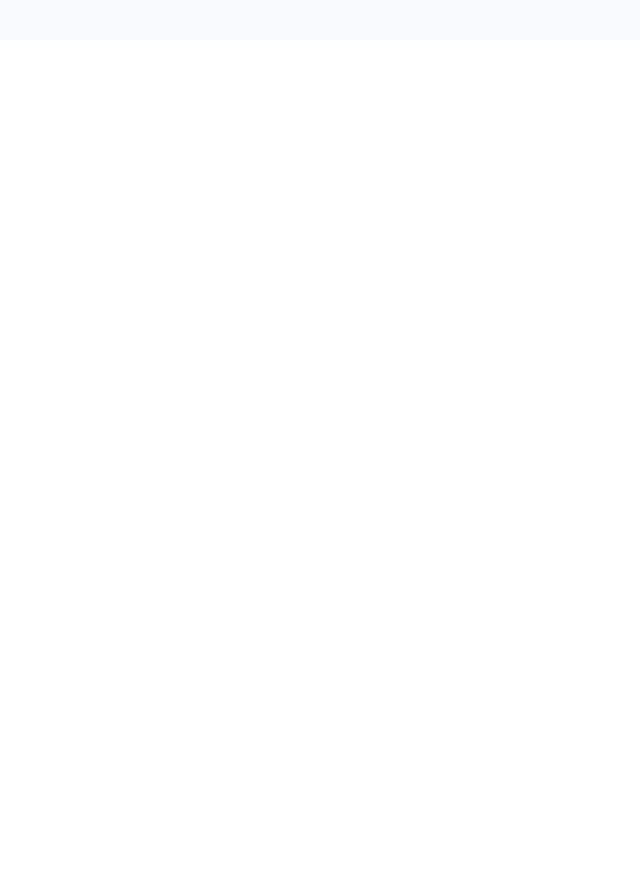
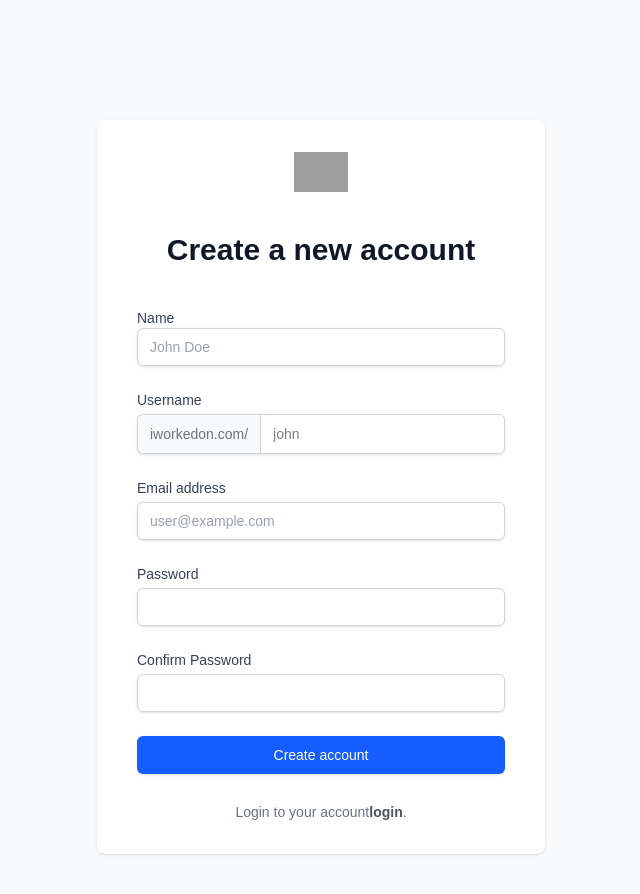
Before and after one commit to Thoeurnbunthen/Digital-card-users, a Next.js app: page / in a window 1280 px wide. Shown: the part 760-1654 px from the top of the page, without its empty margins (319-959 px from the left). Before the commit the page ends 800 px from the top, so only its background shows below. Built offline with nearby package versions, Linux system fonts and the light colour scheme; grey boxes are pictures that could not be loaded.

Commit message:
register

```diff
--- a/src/app/auth/login/page.tsx
+++ b/src/app/auth/login/page.tsx
@@ -101,7 +101,7 @@ export default function Login() {
                 <p className="text-center text-sm text-gray-500 mt-7">
                   Don't have an account yet?
                   <a
-                    href="#!"
+                    href="/register"
                     className="font-semibold text-gray-600 hover:underline focus:text-gray-800 focus:outline-none"
                   >
                     Sign up
--- a/src/app/auth/register/page.tsx
+++ b/src/app/auth/register/page.tsx
@@ -0,0 +1,158 @@
+"us client";
+import React from "react";
+export default function Register() {
+  return (
+    <>
+      <div className="min-h-screen bg-gray-50 flex flex-col justify-center py-12 sm:px-6 lg:px-8">
+        <div className="mt-8 sm:mx-auto sm:w-full sm:max-w-md">
+          <div className="bg-white py-8 px-4 shadow sm:rounded-lg sm:px-10">
+            <div className="sm:mx-auto sm:w-full sm:max-w-md">
+              <img
+                className="mx-auto h-10 w-auto"
+                src="https://www.svgrepo.com/show/301692/login.svg"
+                alt="Workflow"
+              />
+              <h2 className="mt-10 text-center text-3xl leading-9 font-extrabold text-gray-900">
+                Create a new account
+              </h2>
+            </div>
+            <form method="POST" action="#">
+              <div>
+                <label
+                  htmlFor="email"
+                  className="block text-sm font-medium leading-5  text-gray-700 mt-10"
+                >
+                  Name
+                </label>
+                <div className=" relative rounded-md shadow-sm text-black">
+                  <input
+                    id="name"
+                    name="name"
+                    placeholder="John Doe"
+                    type="text"
+                    className="appearance-none block w-full px-3 py-2 border border-gray-300 rounded-md placeholder-gray-400 focus:outline-none focus:shadow-outline-blue focus:border-blue-300 transition duration-150 ease-in-out sm:text-sm sm:leading-5"
+                  />
+                  <div className="hidden absolute inset-y-0 right-0 pr-3 items-center pointer-events-none">
+                    <svg
+                      className="h-5 w-5 text-red-500"
+                      fill="currentColor"
+                      viewBox="0 0 20 20"
+                    >
+                      <path
+                        fillRule="evenodd"
+                        d="M18 10a8 8 0 11-16 0 8 8 0 0116 0zm-7 4a1 1 0 11-2 0 1 1 0 012 0zm-1-9a1 1 0 00-1 1v4a1 1 0 102 0V6a1 1 0 00-1-1z"
+                        clipRule="evenodd"
+                      ></path>
+                    </svg>
+                  </div>
+                </div>
+              </div>
+              <div className="mt-6">
+                <label
+                  htmlFor="username"
+                  className="block text-sm font-medium leading-5 text-gray-700"
+                >
+                  Username
+                </label>
+                <div className="mt-1 flex rounded-md shadow-sm text-black">
+                  <span className="inline-flex h-10 items-center px-3 rounded-l-md border border-r-0 border-gray-300 bg-gray-50 text-gray-500 sm:text-sm">
+                    iworkedon.com/
+                  </span>
+                  <input
+                    id="username"
+                    name="username"
+                    placeholder="john"
+                    type="text"
+                    className="flex-1  border border-gray-300 form-input pl-3 block w-full rounded-none rounded-r-md transition duration-150 ease-in-out sm:text-sm sm:leading-5"
+                  />
+                </div>
+              </div>
+              <div className="mt-6">
+                <label
+                  htmlFor="email"
+                  className="block text-sm font-medium leading-5 text-gray-700"
+                >
+                  Email address
+                </label>
+                <div className="mt-1 relative rounded-md shadow-sm text-black">
+                  <input
+                    id="email"
+                    name="email"
+                    placeholder="user@example.com"
+                    type="email"
+                    className="appearance-none block w-full px-3 py-2 border border-gray-300 rounded-md placeholder-gray-400 focus:outline-none focus:shadow-outline-blue focus:border-blue-300 transition duration-150 ease-in-out sm:text-sm sm:leading-5"
+                  />
+                  <div className="hidden absolute inset-y-0 right-0 pr-3 items-center pointer-events-none">
+                    <svg
+                      className="h-5 w-5 text-red-500"
+                      fill="currentColor"
+                      viewBox="0 0 20 20"
+                    >
+                      <path
+                        fillRule="evenodd"
+                        d="M18 10a8 8 0 11-16 0 8 8 0 0116 0zm-7 4a1 1 0 11-2 0 1 1 0 012 0zm-1-9a1 1 0 00-1 1v4a1 1 0 102 0V6a1 1 0 00-1-1z"
+                        clipRule="evenodd"
+                      />
+                    </svg>
+                  </div>
+                </div>
+              </div>
+              <div className="mt-6">
+                <label
+                  htmlFor="password"
+                  className="block text-sm font-medium leading-5 text-gray-700"
+                >
+                  Password
+                </label>
+                <div className="mt-1 rounded-md shadow-sm text-black">
+                  <input
+                    id="password"
+                    name="password"
+                    type="password"
+                    className="appearance-none block w-full px-3 py-2 border border-gray-300 rounded-md placeholder-gray-400 focus:outline-none focus:shadow-outline-blue focus:border-blue-300 transition duration-150 ease-in-out sm:text-sm sm:leading-5"
+                  />
+                </div>
+              </div>
+              <div className="mt-6">
+                <label
+                  htmlFor="password_confirmation"
+                  className="block text-sm font-medium leading-5 text-gray-700"
+                >
+                  Confirm Password
+                </label>
+                <div className="mt-1 rounded-md shadow-sm text-black">
+                  <input
+                    id="password_confirmation"
+                    name="password_confirmation"
+                    type="password"
+                    className="appearance-none block w-full px-3 py-2 border border-gray-300 rounded-md placeholder-gray-400 focus:outline-none focus:shadow-outline-blue focus:border-blue-300 transition duration-150 ease-in-out sm:text-sm sm:leading-5"
+                  />
+                </div>
+              </div>
+              <div className="mt-6">
+                <span className="block w-full rounded-md shadow-sm">
+                  <button
+                    type="submit"
+                    className="w-full flex justify-center py-2 px-4 border border-transparent text-sm font-medium rounded-md text-white bg-blue-600 hover:bg-blue-500 focus:outline-none focus:border-indigo-700 focus:shadow-outline-indigo active:bg-indigo-700 transition duration-150 ease-in-out"
+                  >
+                    Create account
+                  </button>
+                </span>
+                <p className="text-center text-sm text-gray-500 mt-7">
+                  Login to your account
+                  <a
+                    href="/register"
+                    className="font-semibold text-gray-600 hover:underline focus:text-gray-800 focus:outline-none"
+                  >
+                    login
+                  </a>
+                  .
+                </p>
+              </div>
+            </form>
+          </div>
+        </div>
+      </div>
+    </>
+  );
+}
--- a/src/app/page.tsx
+++ b/src/app/page.tsx
@@ -1,8 +1,10 @@
 import Login from "./auth/login/page";
+import Register from "./auth/register/page";
 export default function Home() {
   return (
     <div>
       <Login />
+      <Register />
     </div>
   );
 }
```
Also changed, not shown: 1 other file (tests, documents, lock files or other folders).
